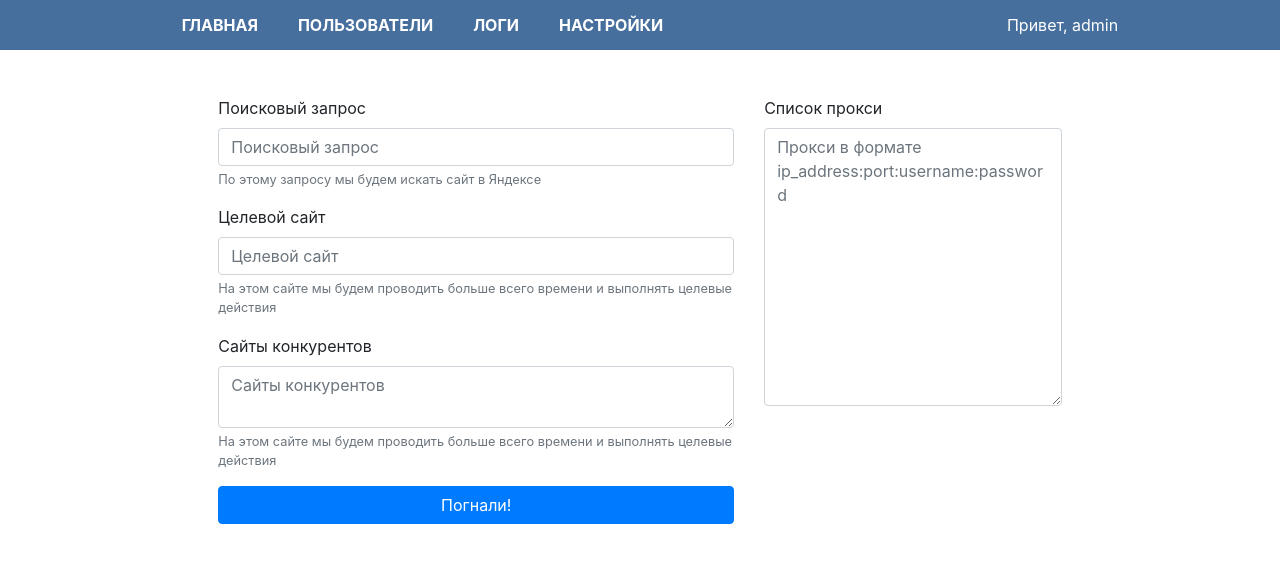
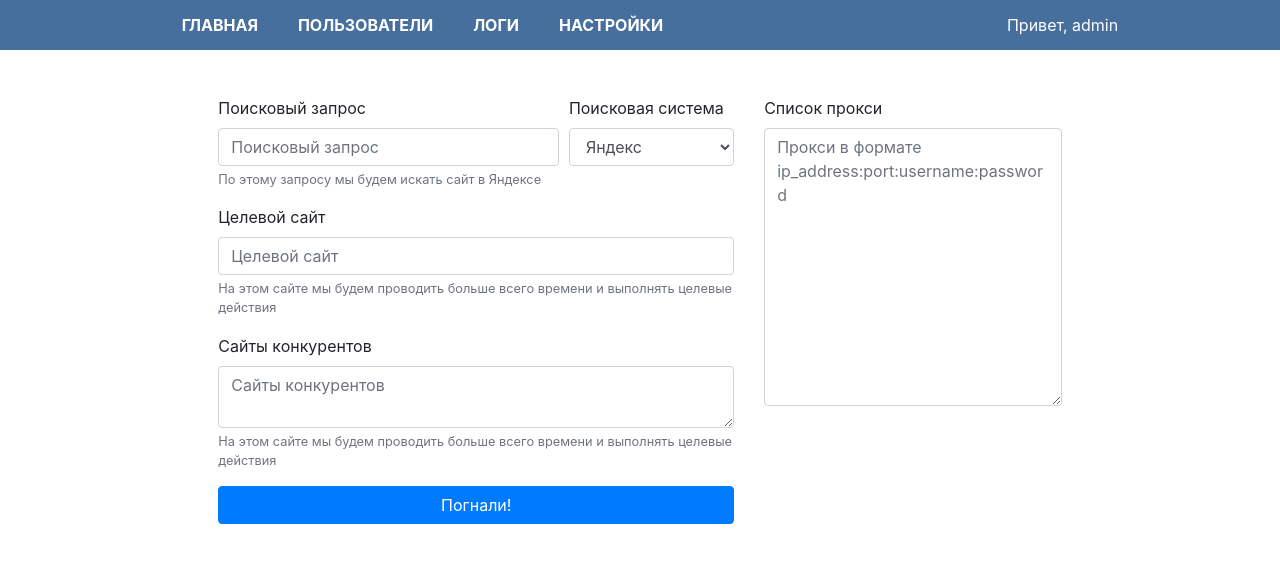
Before and after one commit to alexey-kott/site_walker, a Django app: page / in a window 1280 px wide. Shown: the top 563 px of the page. Run offline with Django 3.2, Linux system fonts and the light colour scheme; some libraries are stand-ins or nearby versions.

Commit message:
Add search system selection

```diff
--- a/walker/templates/walker/index.html
+++ b/walker/templates/walker/index.html
@@ -1,4 +1,3 @@
-
 {% load static %}
 <!DOCTYPE html>
 <html>
@@ -86,13 +85,24 @@
 
     <div class="col-5">
         <form>
-            <div class="form-group">
+            <div class="form-row">
+
+                <div class="form-group col-8">
                     <label for="exampleInputEmail1">Поисковый запрос</label>
-                <input type="email" class="form-control" id="exampleInputEmail1"
+                    <input type="email" class="form-control " id="exampleInputEmail1"
                            aria-describedby="emailHelp" placeholder="Поисковый запрос">
                     <small id="emailHelp" class="form-text text-muted">По этому запросу мы будем искать
                         сайт в Яндексе
                     </small>
+                </div>
+                <div class="form-group col-4">
+                    <label>Поисковая система</label>
+                    <select class="form-control ">
+                        <option>Яндекс</option>
+                        <option>Google</option>
+                    </select>
+                </div>
+
             </div>
             <div class="form-group">
                 <label for="exampleInputEmail1">Целевой сайт</label>
@@ -118,7 +128,8 @@
     <div class="col-3">
         <label for="exampleInputEmail1">Список прокси</label>
         <textarea class="form-control" id="exampleInputEmail1"
-                          aria-describedby="emailHelp" placeholder="Прокси в формате ip_address:port:username:password" rows="11"></textarea>
+                  aria-describedby="emailHelp" placeholder="Прокси в формате ip_address:port:username:password"
+                  rows="11"></textarea>
     </div>
 
     <div class="col-2"></div>
```
Lines whose indentation alone changed are shown as unchanged.
